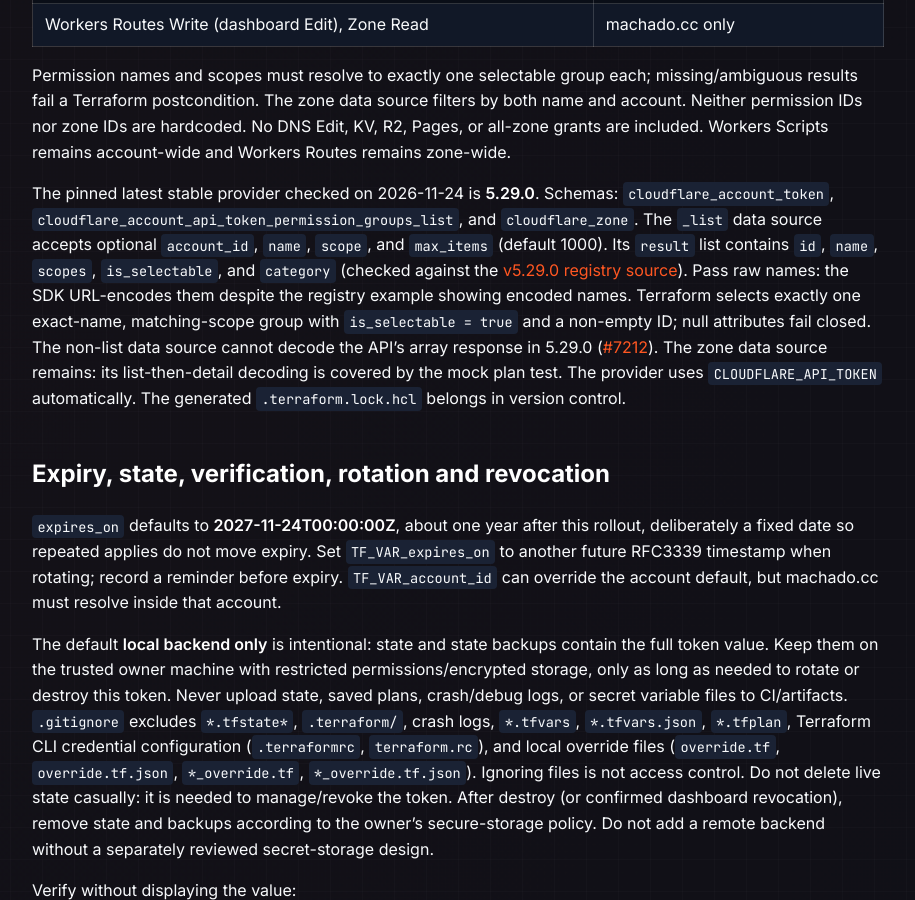
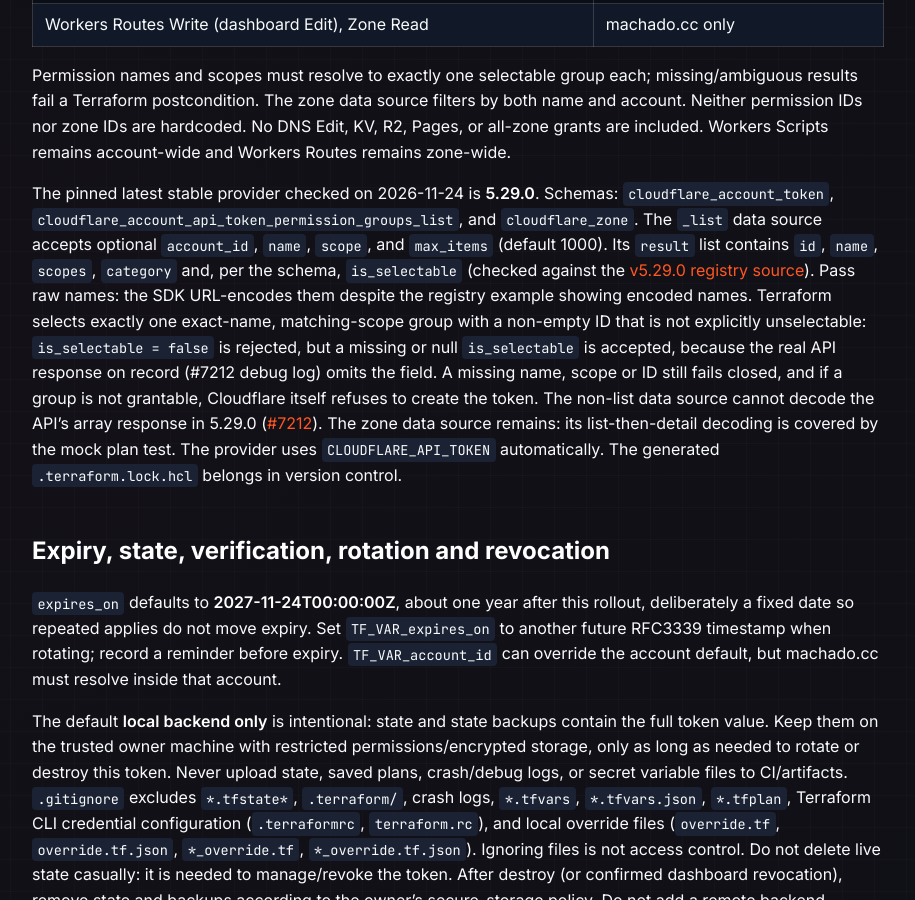
Before and after one commit to alexandre-machado/audio-blackbox, a Jekyll site: the page built from docs/development/cloudflare-hotsite.md, in a window 1280 px wide and 900 px high, scrolled down 1701 px. Shown: the whole window, without its empty margins (182-1097 px from the left). Built offline with Jekyll 4.4.1, drawn with Linux system fonts in a browser that asks for light colours; our own code applies the rules of GitHub Pages for plain Markdown files.

Commit message:
docs(hotsite): describe the is_selectable rule as implemented (PR #465 @rev REV-8)
The runbook still said selection requires is_selectable = true and that null attributes
fail closed. The module accepts a missing or null is_selectable (the real API omits it)
and rejects only an explicit false. Name, scope and ID still fail closed.

Co-Authored-By: Claude Opus 5.5 <noreply@anthropic.com>
Claude-Session: https://claude.ai/code/session_01DAuwvqLMqUYR79G1y28TuE

```diff
--- a/docs/development/cloudflare-hotsite.md
+++ b/docs/development/cloudflare-hotsite.md
@@ -84,12 +84,15 @@ The pinned latest stable provider checked on 2026-11-24 is **5.29.0**. Schemas:
 and [`cloudflare_zone`](https://registry.terraform.io/providers/cloudflare/cloudflare/5.29.0/docs/data-sources/zone).
 The `_list` data source accepts optional `account_id`, `name`, `scope`, and
 `max_items` (default 1000). Its `result` list contains `id`, `name`, `scopes`,
-`is_selectable`, and `category` (checked against the
+`category` and, per the schema, `is_selectable` (checked against the
 [v5.29.0 registry source](https://github.com/cloudflare/terraform-provider-cloudflare/blob/v5.29.0/docs/data-sources/account_api_token_permission_groups_list.md)).
 Pass raw names: the SDK URL-encodes them despite
 the registry example showing encoded names. Terraform selects exactly one
-exact-name, matching-scope group with `is_selectable = true` and a non-empty ID;
-null attributes fail closed. The non-list data source cannot decode the API's
+exact-name, matching-scope group with a non-empty ID that is not explicitly
+unselectable: `is_selectable = false` is rejected, but a missing or null
+`is_selectable` is accepted, because the real API response on record (#7212 debug
+log) omits the field. A missing name, scope or ID still fails closed, and if a group
+is not grantable, Cloudflare itself refuses to create the token. The non-list data source cannot decode the API's
 array response in 5.29.0 ([#7212](https://github.com/cloudflare/terraform-provider-cloudflare/issues/7212)).
 The zone data source remains: its list-then-detail decoding is covered by the
 mock plan test. The provider uses `CLOUDFLARE_API_TOKEN` automatically.
```
